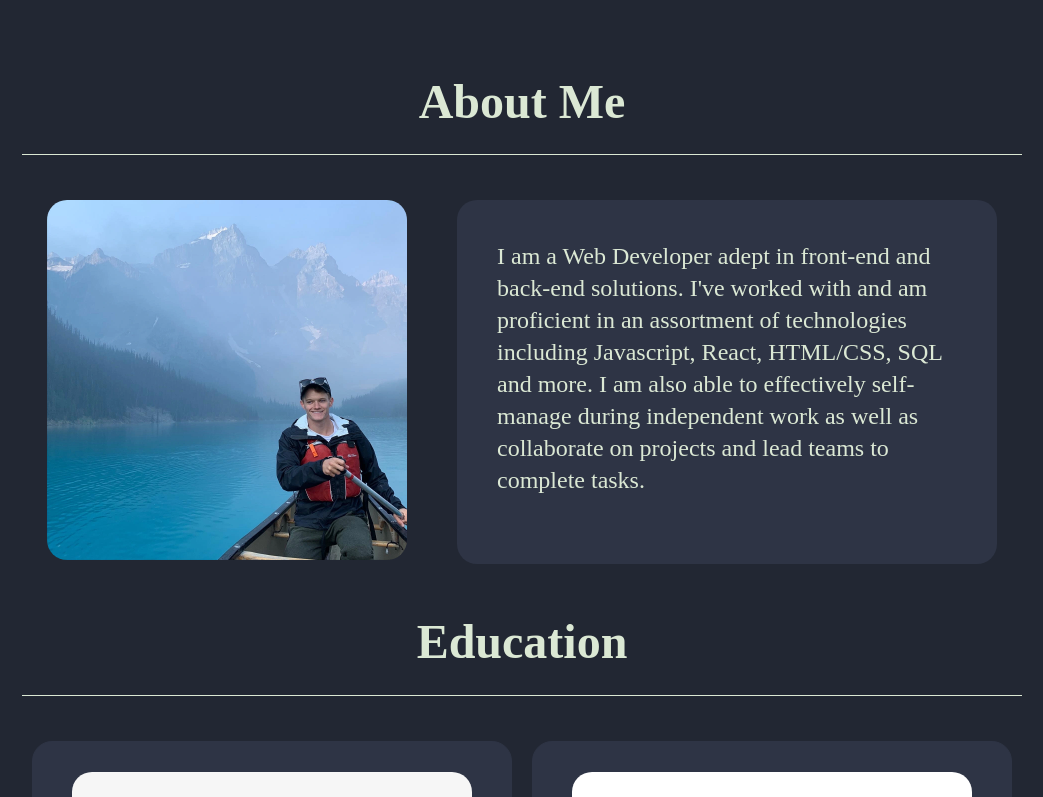
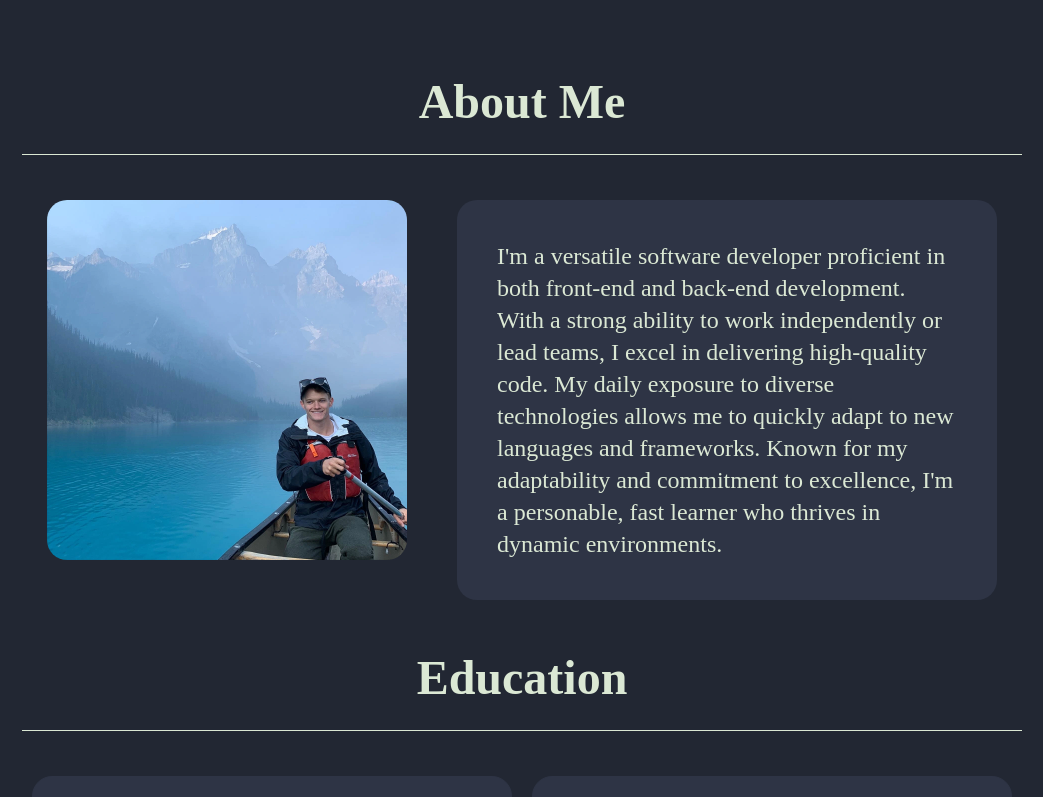
Before and after one commit to NealePT/nealetaylorcom, a React (Create React App) app in the folder react-site/: page / in a window 1280 px wide. Shown: the part 548-1345 px from the top of the page, without its empty margins (118-1161 px from the left). Built offline with nearby package versions, Linux system fonts and the light colour scheme.

Commit message:
update about summary

```diff
--- a/react-site/src/components/About.jsx
+++ b/react-site/src/components/About.jsx
@@ -11,7 +11,7 @@ export default function About(props) {
           </div>
           <div className="aboutDescription">
             <p className="aboutme">
-            I am a Web Developer adept in front-end and back-end solutions. I've worked with and am proficient in an assortment of technologies including Javascript, React, HTML/CSS, SQL and more. I am also able to effectively self-manage during independent work as well as collaborate on projects and lead teams to complete tasks.
+            I'm a versatile software developer proficient in both front-end and back-end development. With a strong ability to work independently or lead teams, I excel in delivering high-quality code. My daily exposure to diverse technologies allows me to quickly adapt to new languages and frameworks. Known for my adaptability and commitment to excellence, I'm a personable, fast learner who thrives in dynamic environments.
             </p>
           </div>
         </div>
```
